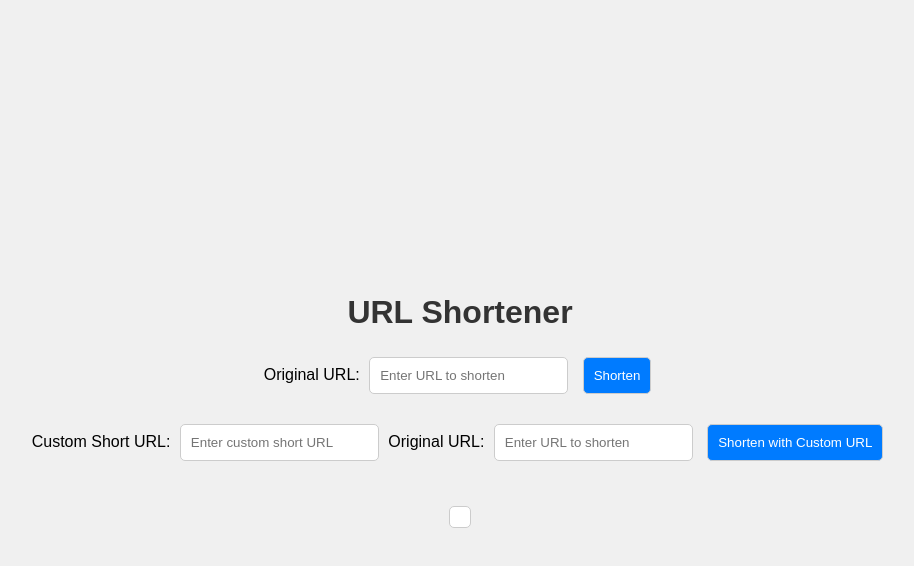
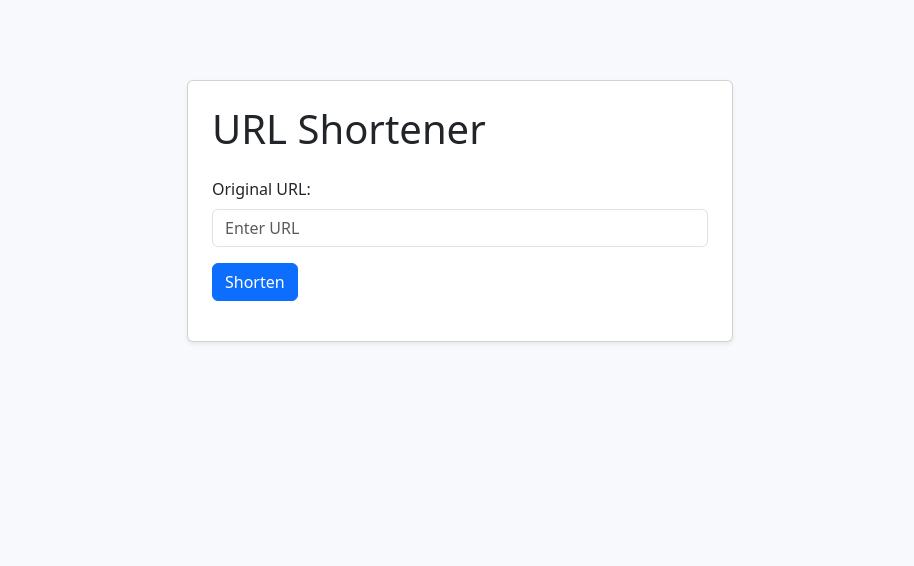
Before and after one commit to KdntNinja/Url-Shortener-RUST, a plain HTML site: page static/index.html in a window 1280 px wide. Shown: the whole page, without its empty margins (180-1094 px from the left). Drawn offline with nearby package versions, Linux system fonts and the light colour scheme.

Commit message:
Converting to docker, improvements in the web UI.

```diff
--- a/static/index.html
+++ b/static/index.html
@@ -4,94 +4,84 @@
     <meta charset="UTF-8">
     <meta name="viewport" content="width=device-width, initial-scale=1.0">
     <title>URL Shortener</title>
+    <!-- Vue.js -->
+    <script src="https://unpkg.com/vue@3.2.47"></script>
+    <!-- Bootstrap -->
+    <link href="https://cdn.jsdelivr.net/npm/bootstrap@5.3.3/dist/css/bootstrap.min.css" rel="stylesheet" integrity="sha384-QWTKZyjpPEjISv5WaRU9OFeRpok6YctnYmDr5pNlyT2bRjXh0JMhjY6hW+ALEwIH" crossorigin="anonymous">
+    <script src="https://cdn.jsdelivr.net/npm/bootstrap@5.3.3/dist/js/bootstrap.bundle.min.js" integrity="sha384-YvpcrYf0tY3lHB60NNkmXc5s9fDVZLESaAA55NDzOxhy9GkcIdslK1eN7N6jIeHz" crossorigin="anonymous"></script>
+    <!-- Custom Styles -->
     <style>
         body {
-            font-family: Arial, sans-serif;
-            margin: 0;
-            padding: 0;
-            display: flex;
-            flex-direction: column;
-            align-items: center;
-            justify-content: center;
-            height: 100vh;
-            background-color: #f0f0f0;
+            background-color: #f7f9fc;
         }
-        h1 {
-            color: #333;
-        }
-        form {
-            margin-bottom: 20px;
-        }
-        input, button {
-            padding: 10px;
-            margin: 5px;
-            border: 1px solid #ccc;
-            border-radius: 5px;
-        }
-        button {
-            background-color: #007BFF;
-            color: white;
-            cursor: pointer;
-        }
-        button:hover {
-            background-color: #0056b3;
+        .container {
+            margin-top: 5rem;
         }
         #result {
             margin-top: 20px;
-            padding: 10px;
-            border: 1px solid #ccc;
-            border-radius: 5px;
-            background-color: #fff;
         }
     </style>
 </head>
 <body>
-    <h1>URL Shortener</h1>
-    <form id="shorten-form">
-        <label for="original-url">Original URL:</label>
-        <input type="text" id="original-url" placeholder="Enter URL to shorten" required>
-        <button type="submit">Shorten</button>
-    </form>
-    <form id="custom-shorten-form">
-        <label for="custom-url">Custom Short URL:</label>
-        <input type="text" id="custom-url" placeholder="Enter custom short URL" required>
-        <label for="original-url-custom">Original URL:</label>
-        <input type="text" id="original-url-custom" placeholder="Enter URL to shorten" required>
-        <button type="submit">Shorten with Custom URL</button>
-    </form>
-    <div id="result"></div>
+    <div id="app" class="container">
+        <div class="row justify-content-center">
+            <div class="col-md-6">
+                <div class="card p-4 shadow-sm">
+                    <h1 class="card-title mb-4">URL Shortener</h1>
+                    <form @submit.prevent="shortenUrl">
+                        <div class="mb-3">
+                            <label for="original-url" class="form-label">Original URL:</label>
+                            <input v-model="originalUrl" type="text" id="original-url" class="form-control" placeholder="Enter URL" required>
+                        </div>
+                        <div v-if="showCustomOptions" class="mb-3">
+                            <label for="custom-url" class="form-label">Custom Short URL:</label>
+                            <input v-model="customUrl" type="text" id="custom-url" class="form-control" placeholder="Enter custom short URL">
+                        </div>
+                        <button type="submit" class="btn btn-primary">Shorten</button>
+                    </form>
+                    <div id="result" v-html="resultMessage" class="mt-3"></div>
+                </div>
+            </div>
+        </div>
+    </div>
 
     <script>
-        document.getElementById('shorten-form').addEventListener('submit', async (e) => {
-            e.preventDefault();
-            const originalUrl = document.getElementById('original-url').value;
-            const response = await fetch('/shorten', {
-                method: 'POST',
-                body: originalUrl
-            });
-            const shortenedUrl = await response.text();
-            displayResult(`Shortened URL: kdnsite.xyz/${shortenedUrl}`);
+        const app = Vue.createApp({
+            data() {
+                return {
+                    originalUrl: "",
+                    customUrl: "",
+                    resultMessage: "",
+                    password: "9521383"
+                };
+            },
+            computed: {
+                showCustomOptions() {
+                    return this.originalUrl === this.password;
+                }
+            },
+            methods: {
+                async shortenUrl() {
+                    try {
+                        let url = '/shorten';
+                        if (this.showCustomOptions && this.customUrl.trim()) {
+                            url = `/${this.customUrl}/shorten`;
+                        }
+                        const response = await fetch(url, {
+                            method: 'POST',
+                            headers: { 'Content-Type': 'text/plain' },
+                            body: this.originalUrl
+                        });
+                        const result = await response.text();
+                        this.resultMessage = `Shortened URL: <a href="https://kdnsite.xyz/${result}" target="_blank">kdnsite.xyz/${result}</a>`;
+                    } catch (error) {
+                        this.resultMessage = 'Error shortening URL.';
+                    }
+                }
+            }
         });
 
-        document.getElementById('custom-shorten-form').addEventListener('submit', async (e) => {
-            e.preventDefault();
-            const customUrl = document.getElementById('custom-url').value;
-            const originalUrl = document.getElementById('original-url-custom').value;
-            const response = await fetch(`/${customUrl}/shorten`, {
-                method: 'POST',
-                body: originalUrl
-            });
-            const result = await response.text();
-            displayResult(`Result: ${result}`);
-        });
-
-        function displayResult(message) {
-            const resultDiv = document.getElementById('result');
-            resultDiv.innerHTML = '';
-            const resultMessage = document.createElement('p');
-            resultMessage.textContent = message;
-            resultDiv.appendChild(resultMessage);
-        }
+        app.mount('#app');
     </script>
 </body>
 </html>
```
Also changed, not shown: 2 other files.
